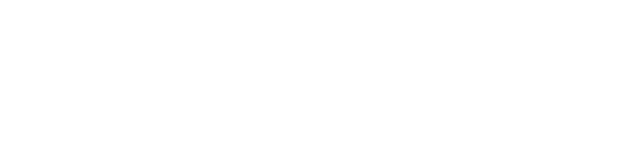
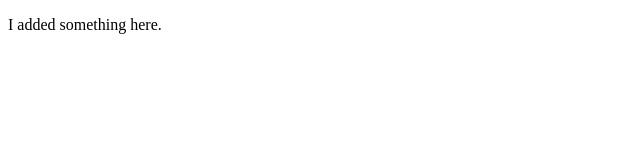
Before and after one commit to MiraEs/Helen-s-Tutorial, a plain HTML site: page index.html in a window 1280 px wide. Shown: the whole page, without its empty margins (0-640 px from the left). Drawn offline with Linux system fonts and the light colour scheme.

Commit message:
change something

```diff
--- a/index.html
+++ b/index.html
@@ -4,6 +4,6 @@
 <title>Tutorial</title>
     </head>
     <body>
-
+        <P>I added something here.</P>
     </body>
 </html>
```
